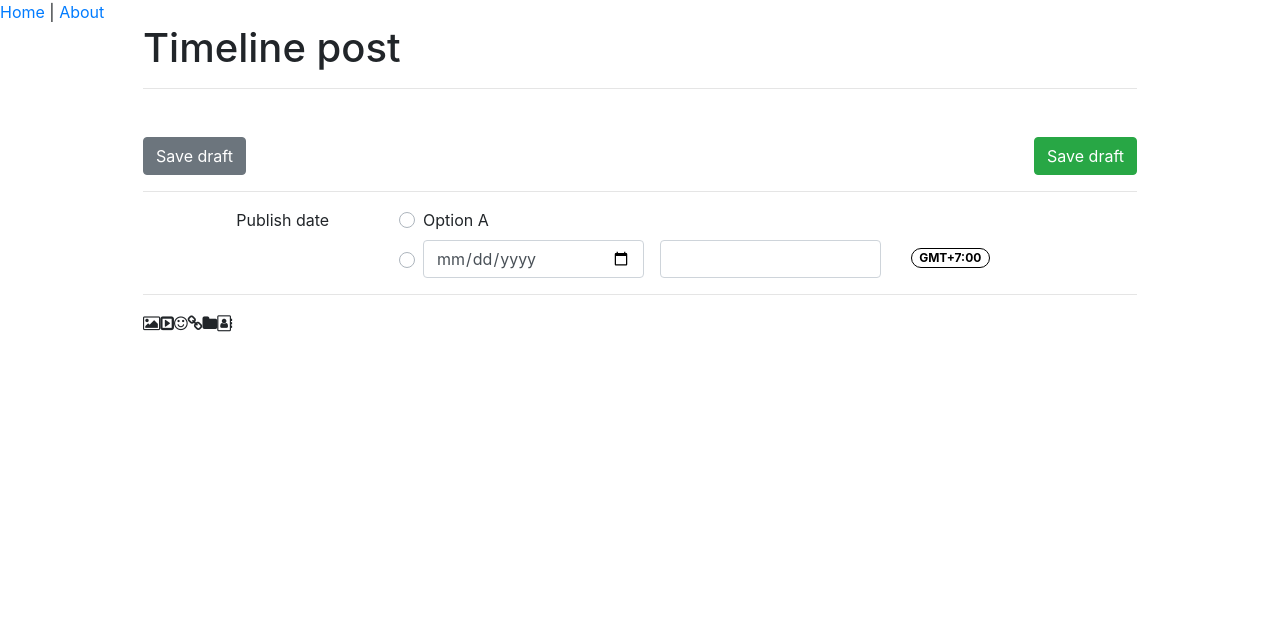
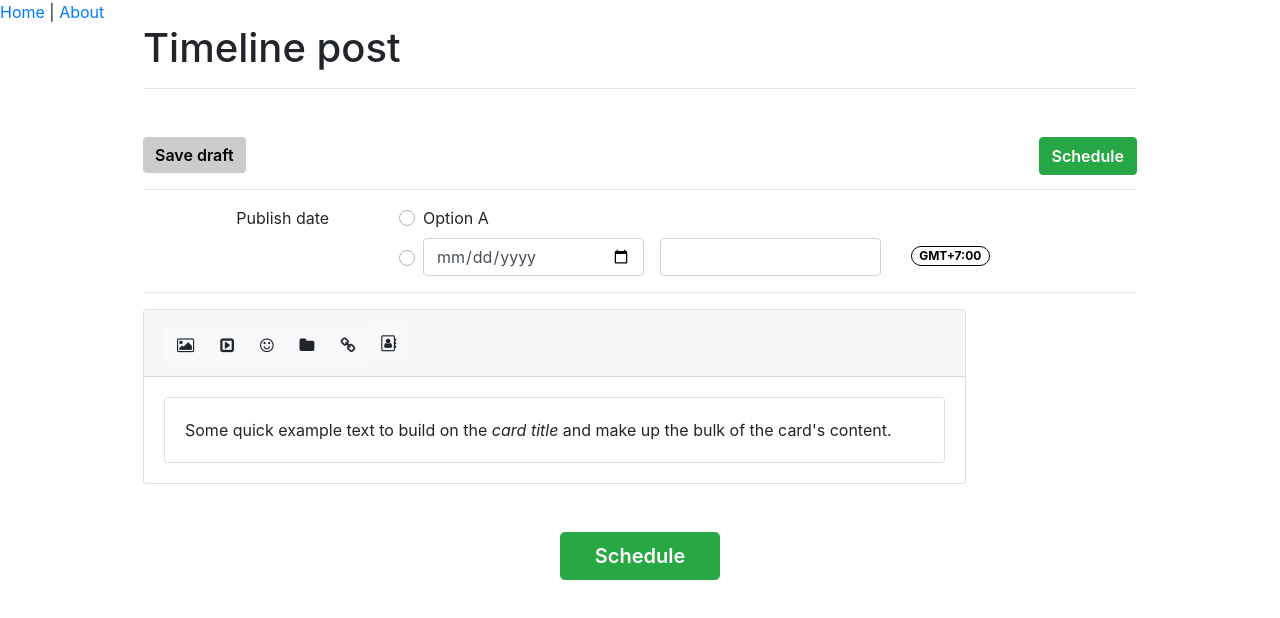
Before and after one commit to tuongdm157/PreTest, a Vue app: page / in a window 1280 px wide. Shown: the top 618 px of the page. Built offline with nearby package versions, Linux system fonts and the light colour scheme.

Commit message:
Commit code

```diff
--- /dev/null
+++ b/src/components/TimeLine/PopupComponent.vue
@@ -0,0 +1,50 @@
+<template>
+  <div>
+    <b-modal id="my-modal" title="Coupon" centered size="lg" style="height: 800px">
+      <div class="text-left">
+        <span class="des">Pre-valid and valid coupons are listed</span>
+      </div>
+      <hr />
+      <div>
+        <b-row>
+          <b-col cols="2">
+            <img src="@/assets/thumbnail.png" alt width="80px" />
+          </b-col>
+          <b-col cols="7">
+            <span class="title-color">Valid</span>
+            <br />
+            <span>test</span>
+            <br />
+            <span class="sp-des">Validity period 02/12/2019 00:00 ~ 08/07/2018 23:59</span>
+          </b-col>
+          <b-col cols="3" class="btn-center">
+            <b-button variant="outline-success">Select</b-button>
+          </b-col>
+        </b-row>
+      </div>
+      <hr />
+      <div slot="modal-footer" class="w-100">
+        <div class="mt-2 btn-center">
+          <b-button class="not-focusable btn-fontSize">Close</b-button>
+        </div>
+      </div>
+    </b-modal>
+  </div>
+</template>
+<script>
+export default {};
+</script>
+
+<style>
+.sp-des {
+  font-size: smaller;
+  font-weight: 500;
+  color: #ccc;
+}
+.des {
+  color: #ccc;
+}
+.title-color {
+  color: #007bff;
+}
+</style>
--- a/src/components/TimeLine/TimeLineComponent.vue
+++ b/src/components/TimeLine/TimeLineComponent.vue
@@ -5,11 +5,11 @@
       <hr />
 
       <div class="mt-5">
-        <b-button>Save draft</b-button>
-        <b-button variant="success" style="float: right">Save draft</b-button>
+        <b-button class="not-focusable btn-saveDraft btn-fontSize">Save draft</b-button>
+        <b-button variant="success" class="not-focusable btn-fontSize" style="float: right">Schedule</b-button>
         <hr />
       </div>
-      <!-- #28a745 -->
+
       <div>
         <b-row>
           <b-col cols="1"></b-col>
@@ -36,19 +36,68 @@
         </b-row>
         <hr />
       </div>
+
       <div>
-        <i class="fa fa-image"></i>
-        <i class="fa fa-caret-square-o-right"></i>
-        <i class="fa fa-smile-o"></i>
-        <i class="fa fa-link"></i>
-        <i class="fa fa-folder"></i>
-        <i class="fa fa-address-book-o"></i>
+        <b-row>
+          <b-col cols="10">
+            <b-card>
+              <div slot="header">
+                <b-button class="btn btn-light not-focusable mt-1">
+                  <i class="fa fa-image"></i>
+                </b-button>
+                <b-button class="btn btn-light not-focusable mt-1">
+                  <i class="fa fa-caret-square-o-right"></i>
+                </b-button>
+                <b-button class="btn btn-light not-focusable mt-1">
+                  <i class="fa fa-smile-o"></i>
+                </b-button>
+                <b-button class="btn btn-light not-focusable mt-1" @click="getCoupon">
+                  <i class="fa fa-folder"></i>
+                </b-button>
+                <b-button class="btn btn-light not-focusable mt-1">
+                  <i class="fa fa-link"></i>
+                </b-button>
+                <b-button class="btn btn-light not-focusable">
+                  <i class="fa fa-address-book-o"></i>
+                </b-button>
+              </div>
+              <b-card>
+                <b-card-text>
+                  Some quick example text to build on the
+                  <em>card title</em> and make up the bulk of the card's
+                  content.
+                </b-card-text>
+              </b-card>
+            </b-card>
+          </b-col>
+        </b-row>
       </div>
+
+      <div class="mt-5 btn-center">
+        <b-button
+          class="not-focusable btn-fontSize"
+          variant="success"
+          size="lg"
+          style="width: 160px;"
+        >Schedule</b-button>
+      </div>
+      <PopupComponent />
     </b-container>
   </div>
 </template>
 <script>
-export default {};
+import PopupComponent from "./PopupComponent.vue";
+export default {
+  components: {
+    PopupComponent
+  },
+
+  methods: {
+    getCoupon(){
+      this.$bvModal.show('my-modal');
+    }
+  }
+};
 </script>
 
 <style>
@@ -57,4 +106,23 @@ export default {};
   border-color: #28a745;
   background-color: #28a745;
 }
+.not-focusable:focus {
+  outline: none !important;
+  -webkit-box-shadow: none !important;
+  box-shadow: none !important;
+}
+
+.btn-center {
+  display: flex;
+  align-items: center;
+  justify-content: center;
+}
+.btn.btn-saveDraft {
+  color: black;
+  background-color: #ccc;
+  border: none;
+}
+.btn.btn-fontSize {
+  font-weight: 600;
+}
 </style>
```
Also changed, not shown: src/assets/thumbnail.png (added).
